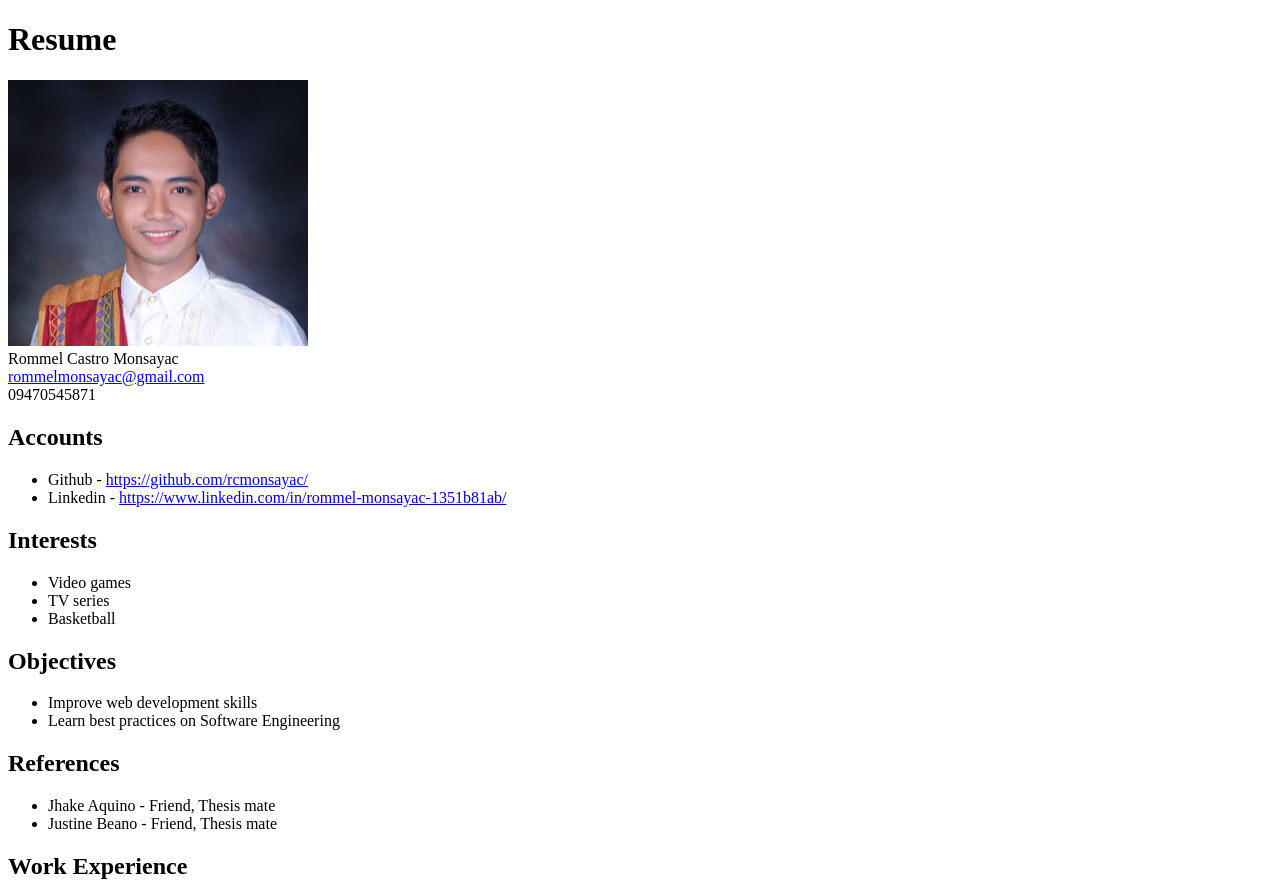
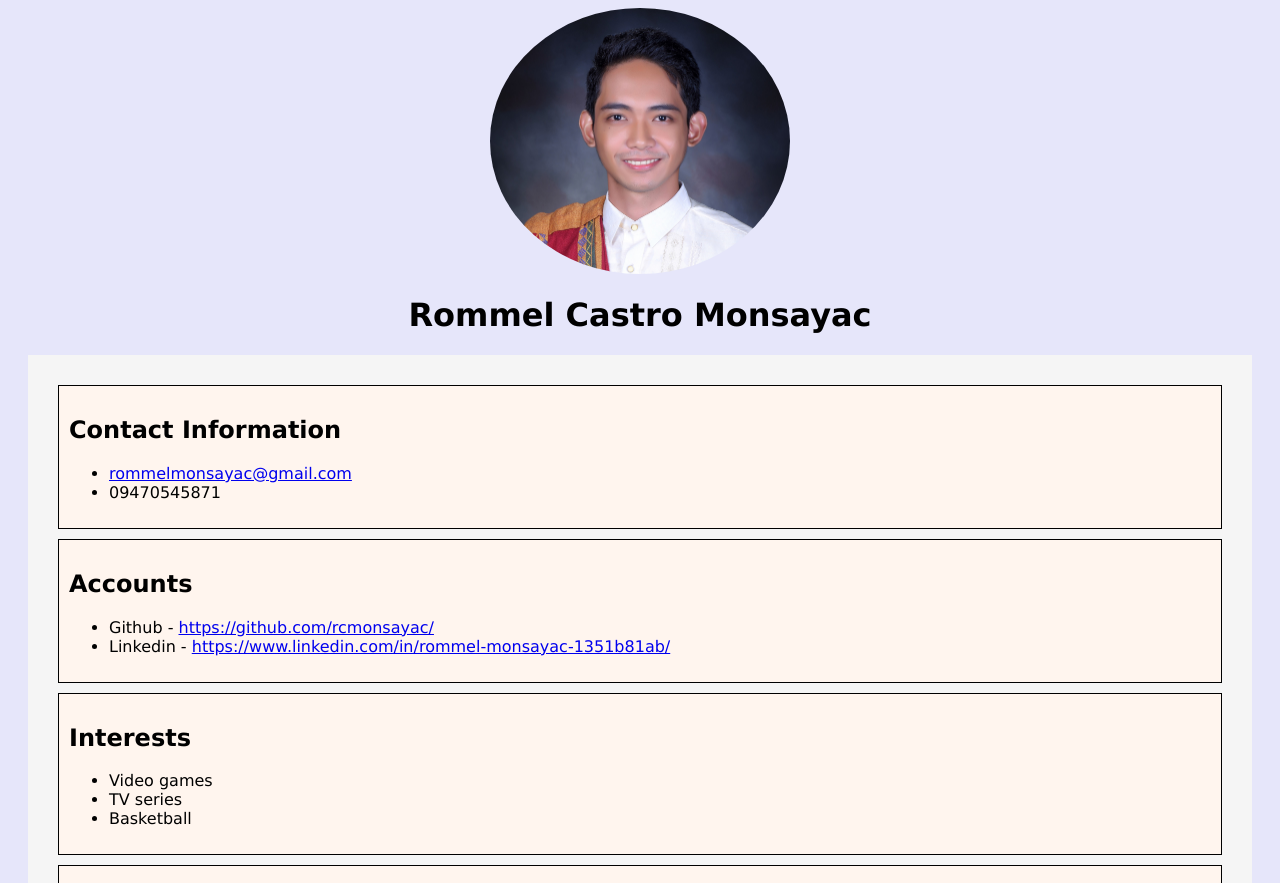
Before and after one commit to rcmonsayac/AvionSchool, a plain HTML site: page ResumeExercise/resume-rommel.html in a window 1280 px wide. Shown: the top 883 px of the page. Drawn offline with Linux system fonts and the light colour scheme.

Commit message:
Add form.html, resume exercise styles

```diff
--- a/ResumeExercise/resume-rommel.html
+++ b/ResumeExercise/resume-rommel.html
@@ -1,30 +1,72 @@
 <!DOCTYPE html>
 <html>
+
 <head>
     <title>Rommel Monsayac Resume</title>
+    <style>
+        * {
+            font-family: Verdana, Arial, Sans-serif;
+        }
+
+        .section {
+            border: 1px solid black;
+            padding: 10px;
+            margin: 10px;
+            background-color: seashell;
+        }
+
+        #profile-img {
+            border-radius: 50%;
+            margin: 0 auto;
+            display: block;
+        }
+
+        #header-name {
+            text-align: center;
+        }
+
+        #section-container {
+            margin: 20px;
+            padding: 20px;
+            background-color: whitesmoke;
+        }
+
+        body {
+            background-color:lavender;
+        }
+    </style>
 </head>
+
 <body>
-        <h1>Resume</h1>
-        <div id="profile-img-div"><img id="profile-img" src="./resume-img-rommel.jpg" width="300"/></div>
-        <div id="hcard-Rommel-Castro-Monsayac" class="vcard">
+    <div id="profile-img-div">
+        <img id="profile-img" src="./resume-img-rommel.jpg" width="300" />
+        <h1 id="header-name">
             <span class="fn n">
                 <span class="given-name">Rommel</span>
                 <span class="additional-name">Castro</span>
                 <span class="family-name">Monsayac</span>
-           </span><br/>
-            <a class="email" href="mailto:rommelmonsayac@gmail.com">rommelmonsayac@gmail.com</a>
-            <div class="tel">09470545871</div>
+        </h1>
     </div>
-
-           <div id="accounts">
-            <h2>Accounts</h2>
+<div id="section-container">
+    <div id="contact-info" class="section">
+        <h2>Contact Information</h2>
         <ul>
-                <li>Github - <a href="https://github.com/rcmonsayac/" target="_blank">https://github.com/rcmonsayac/</a></li>
-                <li>Linkedin - <a href="https://www.linkedin.com/in/rommel-monsayac-1351b81ab/" target="_blank">https://www.linkedin.com/in/rommel-monsayac-1351b81ab/</a></li>
+            <li><a class="email" href="mailto:rommelmonsayac@gmail.com">rommelmonsayac@gmail.com</a></li>
+            <li class="tel">09470545871</li>
         </ul>
     </div>
 
-          <div id="interests">
+    <div id="accounts" class="section">
+        <h2>Accounts</h2>
+        <ul>
+            <li>Github - <a href="https://github.com/rcmonsayac/" target="_blank">https://github.com/rcmonsayac/</a>
+            </li>
+            <li>Linkedin - <a href="https://www.linkedin.com/in/rommel-monsayac-1351b81ab/"
+                    target="_blank">https://www.linkedin.com/in/rommel-monsayac-1351b81ab/</a></li>
+        </ul>
+    </div>
+
+    <div id="interests" class="section">
         <h2>Interests</h2>
         <ul>
             <li>Video games</li>
@@ -33,7 +75,7 @@
         </ul>
     </div>
 
-          <div id="objectives">
+    <div id="objectives" class="section">
         <h2>Objectives</h2>
         <ul>
             <li>Improve web development skills</li>
@@ -41,7 +83,7 @@
         </ul>
     </div>
 
-          <div id="references">
+    <div id="references" class="section">
         <h2>References</h2>
         <ul>
             <li>Jhake Aquino - Friend, Thesis mate</li>
@@ -49,19 +91,22 @@
         </ul>
     </div>
 
-          <div id="work-experience">
+    <div id="work-experience" class="section">
         <h2>Work Experience</h2>
         <ul>
             <li><strong>Associate Software Engineer</strong> - Accenture Inc. , Oct 2018 to present</li>
         </ul>
     </div>
 
-          <div id="education">
+    <div id="education" class="section">
         <h2>Education</h2>
         <ul>
             <li><strong>University of the Philippines Diliman</strong> - BS Computer Engineering</li>
             <li><strong>Immaculate Conception Child Development Center, Inc.</strong> - High School Diploma</li>
         </ul>
     </div>
+</div>
+
 </body>
+
 </html>
```
Also changed, not shown: TributePageExercise/styles.css (+8 -3 lines), form.html (added, +15 -0 lines), working_with_html/html/audio.html (renamed from working_with_html/audio.html), working_with_html/html/event.html (renamed from working_with_html/event.html), working_with_html/html/headers.html (renamed from working_with_html/headers.html), working_with_html/html/image.html (renamed from working_with_html/image.html), working_with_html/html/index.html (renamed from working_with_html/index.html), working_with_html/html/link.html (renamed from working_with_html/link.html), working_with_html/html/list.html (renamed from working_with_html/list.html), working_with_html/html/perry.jpg (renamed from working_with_html/perry.jpg), working_with_html/html/quotation.html (renamed from working_with_html/quotation.html), working_with_html/html/strong_and_em.html (renamed from working_with_html/strong_and_em.html), working_with_html/html/subdirectory-html/another-html.html (renamed from working_with_html/subdirectory-html/another-html.html), working_with_html/html/table.html (renamed from working_with_html/table.html), 2 more files. Lines whose indentation alone changed are shown as unchanged.
